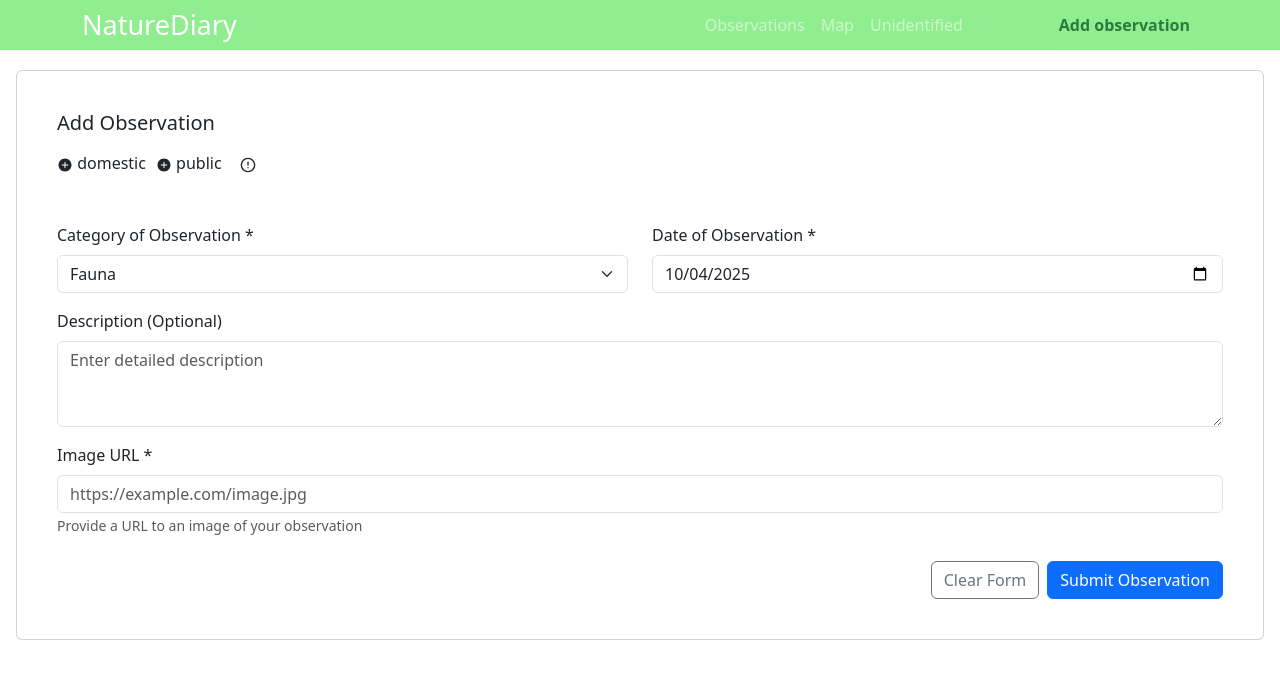
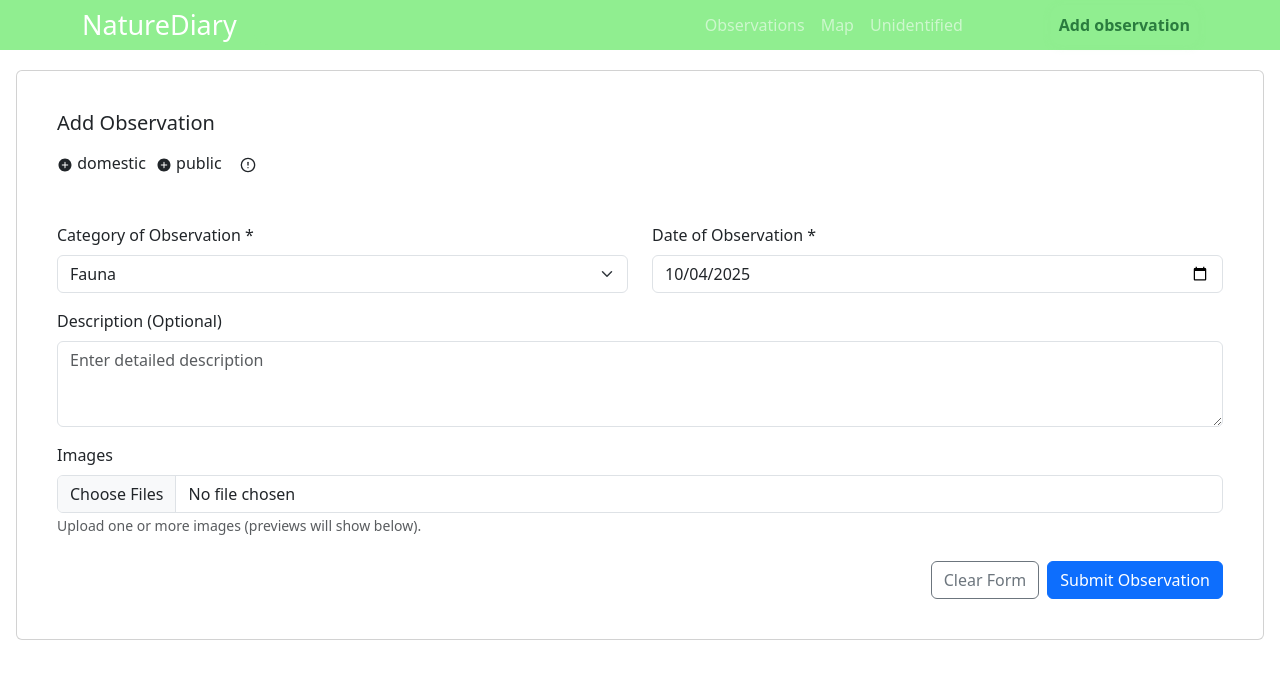
Before and after one commit to markreni/nature-diary-frontend, a React (Vite) app: page /add in a window 1280 px wide. Shown: the top 678 px of the page. Built offline with nearby package versions, Linux system fonts and the light colour scheme; a web font is replaced by a local one.

Commit message:
feat: implemented multifile uploading; refactor: removed some unnecessary empty lines

```diff
--- a/src/pages/AdditionForm.tsx
+++ b/src/pages/AdditionForm.tsx
@@ -20,13 +20,13 @@ const AdditionForm: React.FC<AdditionFormProps> = ({ addObservation }) => {
     description: '',
     date: helperFunctions.getTodayDate(),
     location: '',
-    image: '',
+    images: [],
     public: false,
     identified: false,
     category: 'fauna',
     discovery: 'domestic'
   });
-
+  const [imagePreviews, setImagePreviews] = useState<string[]>(observation.images);
   const [validated, setValidated] = useState(false);
   const navigate = useNavigate()
   const questionAnswers: QuestionState = useQuestionValues()
@@ -46,9 +46,11 @@ const AdditionForm: React.FC<AdditionFormProps> = ({ addObservation }) => {
         discovery: questionAnswers.domestic? 'domestic' : 'wildlife' as DiscoveryType
       }
 
-      console.log('Prepared observation for submission:', observationToSubmit);
+      //console.log('Prepared observation for submission:', observationToSubmit);
 
       addObservation(observationToSubmit)
+
+      clearAllPreviews();
 
       // Reset form
       setObservation({
@@ -58,7 +60,7 @@ const AdditionForm: React.FC<AdditionFormProps> = ({ addObservation }) => {
         description: '',
         date: '',
         location: '',
-        image: '',
+        images: [],
         public: false,
         identified: false,
         category: 'fauna',
@@ -77,6 +79,37 @@ const AdditionForm: React.FC<AdditionFormProps> = ({ addObservation }) => {
       ...prev,
       [field]: value
     }));
+  };
+
+  const handleFileChange = (e: React.ChangeEvent<HTMLInputElement>) => {
+    const files = e.target.files;
+    if (!files || files.length === 0) return;
+
+    // revoke previous previews
+    imagePreviews.forEach(url => URL.revokeObjectURL(url));
+
+    const urls: string[] = Array.from(files).map(f => URL.createObjectURL(f));
+
+    setImagePreviews(urls);
+
+    // store preview url
+    setObservation(prev => ({ ...prev, images: urls }));
+  };
+
+  const handleRemovePreview = (index: number) => {
+    const urlToRemove = imagePreviews[index];
+    if (urlToRemove) {
+      URL.revokeObjectURL(urlToRemove);
+    }
+    const newPreviews = imagePreviews.filter((_, i) => i !== index);
+    setImagePreviews(newPreviews);
+    setObservation(prev => ({ ...prev, image: newPreviews }));
+  };
+
+  const clearAllPreviews = () => {
+    imagePreviews.forEach(url => URL.revokeObjectURL(url));
+    setImagePreviews([]);
+    setObservation(prev => ({ ...prev, image: [] }));
   };
 
   return (
@@ -226,7 +259,57 @@ const AdditionForm: React.FC<AdditionFormProps> = ({ addObservation }) => {
             </Col>
           }
           </Row>
+           <Form.Group className="mb-4">
+            <Form.Label>Images</Form.Label>
+            <Form.Control
+              type="file"
+              accept="image/*"
+              multiple
+              onChange={handleFileChange}
+            />
+            <Form.Text className="text-muted">
+              Upload one or more images (previews will show below).
+            </Form.Text>
 
+            {imagePreviews.length > 0 && (
+              <div className="mt-3 d-flex flex-wrap gap-2">
+                {imagePreviews.map((src, idx) => (
+                  <div key={src} style={{ position: 'relative' }}>
+                    <img
+                      src={src}
+                      alt={`preview-${idx}`}
+                      className="img-thumbnail"
+                      style={{ width: 160, height: 100, objectFit: 'cover', borderRadius: 8 }}
+                    />
+                    <button
+                      type="button"
+                      onClick={() => handleRemovePreview(idx)}
+                      style={{
+                        position: 'absolute',
+                        top: 4,
+                        right: 4,
+                        background: 'rgba(0,0,0,0.6)',
+                        border: 'none',
+                        color: 'white',
+                        borderRadius: 12,
+                        width: 24,
+                        height: 24,
+                        lineHeight: 0,
+                        cursor: 'pointer'
+                      }}
+                      aria-label={`Remove image ${idx + 1}`}
+                    >
+                      ×
+                    </button>
+                  </div>
+                ))}
+              </div>
+            )}
+          </Form.Group>
+
+
+
+        {/*
           <Form.Group className="mb-4">
             <Form.Label>Image URL *</Form.Label>
             <Form.Control
@@ -239,7 +322,7 @@ const AdditionForm: React.FC<AdditionFormProps> = ({ addObservation }) => {
               Provide a URL to an image of your observation
             </Form.Text>
           </Form.Group>
-
+        */}
           <div className="d-grid gap-2 d-md-flex justify-content-md-end">
             <Button
               variant="outline-secondary"
@@ -252,7 +335,7 @@ const AdditionForm: React.FC<AdditionFormProps> = ({ addObservation }) => {
                   description: '',
                   date: '',
                   location: '',
-                  image: '',
+                  images: [],
                   public: false,
                   identified: false,
                   category: 'fauna',
--- a/src/types/types.ts
+++ b/src/types/types.ts
@@ -8,7 +8,7 @@ type ObservationType = {
     description: string;
     date: string;
     location: string;
-    image?: string;
+    images: string[];
     public: boolean;
     identified: boolean;
     category: CategoryType;
```
Also changed, not shown: src/App.tsx (+2 -6 lines), src/pages/Observations.tsx (line endings or trailing spaces).
